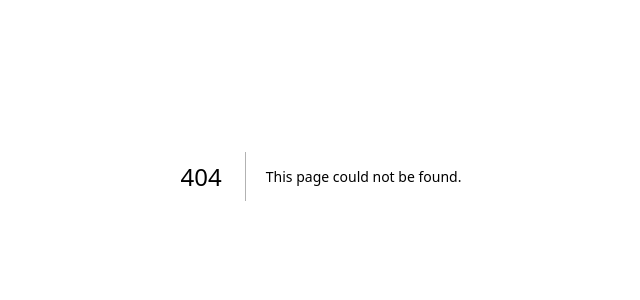
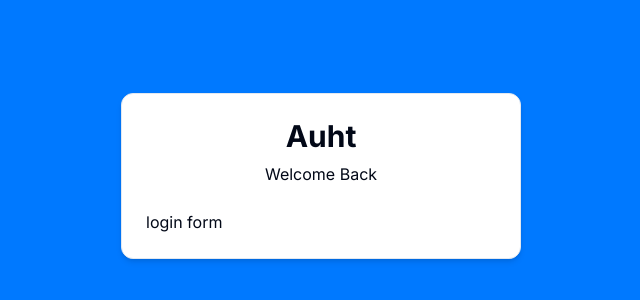
Before and after one commit to mo634/NEXTAUTH, a Next.js app: page /auth/sign-in in a window 1280 px wide. Before the commit this address had no page. Shown: the part 224-524 px from the top of the page, without its empty margins (319-959 px from the left). Built offline with nearby package versions, Linux system fonts and the light colour scheme.

Commit message:
create Basic ui part 1

```diff
--- /dev/null
+++ b/src/app/auth/layout.tsx
@@ -0,0 +1,11 @@
+import React from 'react'
+
+const layout = ({ children }: { children: React.ReactNode }) => {
+    return (
+        <div className=''>
+            {children}
+        </div>
+    )
+}
+
+export default layout
--- /dev/null
+++ b/src/app/auth/sign-in/page.tsx
@@ -0,0 +1,10 @@
+import LogInForm from '@/components/auth/LogInForm'
+import React from 'react'
+
+const SingIn = () => {
+    return (
+        <LogInForm />
+    )
+}
+
+export default SingIn
--- a/src/app/layout.tsx
+++ b/src/app/layout.tsx
@@ -16,7 +16,12 @@ export default function RootLayout({
 }>) {
   return (
     <html lang="en">
-      <body className={inter.className}>{children}</body>
+      <body className={inter.className}>
+        <div className="min-h-screen bg-[#0079ff] text-[#eee] flex justify-center items-center">
+          {children}
+        </div>
+
+      </body>
     </html>
   );
 }
--- a/src/app/page.tsx
+++ b/src/app/page.tsx
@@ -4,7 +4,7 @@ import LoginButton from '@/components/auth/LoginButton'
 const Home = () => {
   return (
     <main
-      className='min-h-screen bg-[#0079ff] text-[#eee] flex justify-center items-center'
+      className=''
     >
 
       <div className="space-y-4 text-center">
--- /dev/null
+++ b/src/components/auth/CardWrapper.tsx
@@ -0,0 +1,28 @@
+import React, { Children } from 'react'
+import { Card, CardContent, CardHeader } from '../ui/card'
+import Header from './Header'
+
+interface cardWrapperProps {
+    children: React.ReactNode,
+    headerLabel: String,
+    backButtonLabel: String,
+    backButtonHref: String,
+    showSocial?: Boolean
+}
+const CardWrapper = ({ children,headerLabel }: cardWrapperProps) => {
+    return (
+        <Card className=' w-[400px] shadow-md'>
+
+            <CardHeader>
+                <Header label = {headerLabel}/>
+            </CardHeader>
+
+            <CardContent>
+                {children}
+            </CardContent>
+
+        </Card>
+    )
+}
+
+export default CardWrapper
--- /dev/null
+++ b/src/components/auth/Header.tsx
@@ -0,0 +1,15 @@
+import React from 'react'
+
+const Header = ({ label }: any) => {
+    return (
+        <div className='flex flex-col items-center gap-y-2'>
+
+            <h1 className='text-3xl font-bold'>Auht </h1>
+
+            <p>{label}</p>
+
+        </div>
+    )
+}
+
+export default Header
--- /dev/null
+++ b/src/components/auth/LogInForm.tsx
@@ -0,0 +1,17 @@
+import React from 'react'
+import CardWrapper from './CardWrapper'
+
+const LogInForm = () => {
+    return (
+        <CardWrapper
+        headerLabel="Welcome Back"
+        backButtonLabel= "Don't have an account?"
+        backButtonHref="/auth/register"
+        showSocial
+        >
+            login form
+        </CardWrapper>
+    )
+}
+
+export default LogInForm
--- /dev/null
+++ b/src/components/ui/card.tsx
@@ -0,0 +1,76 @@
+import * as React from "react"
+
+import { cn } from "@/lib/utils"
+
+const Card = React.forwardRef<
+  HTMLDivElement,
+  React.HTMLAttributes<HTMLDivElement>
+>(({ className, ...props }, ref) => (
+  <div
+    ref={ref}
+    className={cn(
+      "rounded-xl border bg-card text-card-foreground shadow",
+      className
+    )}
+    {...props}
+  />
+))
+Card.displayName = "Card"
+
+const CardHeader = React.forwardRef<
+  HTMLDivElement,
+  React.HTMLAttributes<HTMLDivElement>
+>(({ className, ...props }, ref) => (
+  <div
+    ref={ref}
+    className={cn("flex flex-col space-y-1.5 p-6", className)}
+    {...props}
+  />
+))
+CardHeader.displayName = "CardHeader"
+
+const CardTitle = React.forwardRef<
+  HTMLParagraphElement,
+  React.HTMLAttributes<HTMLHeadingElement>
+>(({ className, ...props }, ref) => (
+  <h3
+    ref={ref}
+    className={cn("font-semibold leading-none tracking-tight", className)}
+    {...props}
+  />
+))
+CardTitle.displayName = "CardTitle"
+
+const CardDescription = React.forwardRef<
+  HTMLParagraphElement,
+  React.HTMLAttributes<HTMLParagraphElement>
+>(({ className, ...props }, ref) => (
+  <p
+    ref={ref}
+    className={cn("text-sm text-muted-foreground", className)}
+    {...props}
+  />
+))
+CardDescription.displayName = "CardDescription"
+
+const CardContent = React.forwardRef<
+  HTMLDivElement,
+  React.HTMLAttributes<HTMLDivElement>
+>(({ className, ...props }, ref) => (
+  <div ref={ref} className={cn("p-6 pt-0", className)} {...props} />
+))
+CardContent.displayName = "CardContent"
+
+const CardFooter = React.forwardRef<
+  HTMLDivElement,
+  React.HTMLAttributes<HTMLDivElement>
+>(({ className, ...props }, ref) => (
+  <div
+    ref={ref}
+    className={cn("flex items-center p-6 pt-0", className)}
+    {...props}
+  />
+))
+CardFooter.displayName = "CardFooter"
+
+export { Card, CardHeader, CardFooter, CardTitle, CardDescription, CardContent }
```
